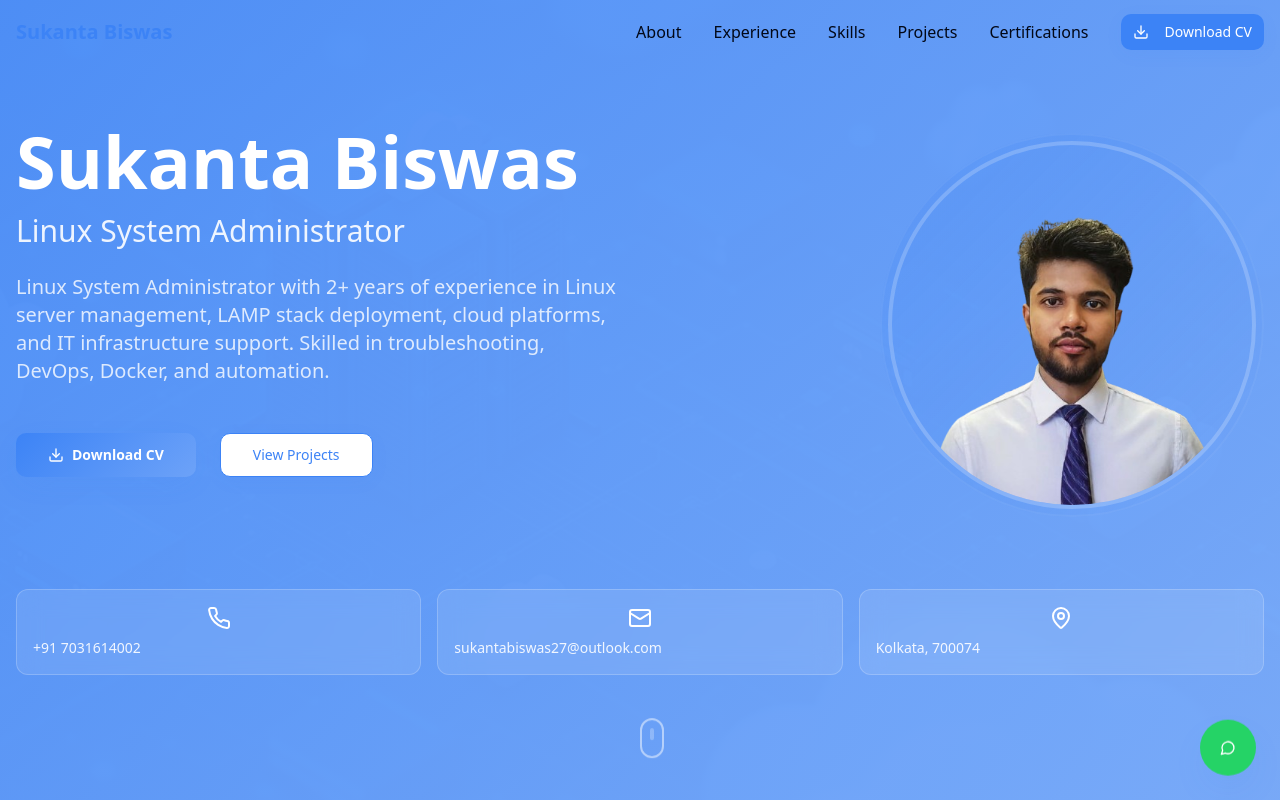
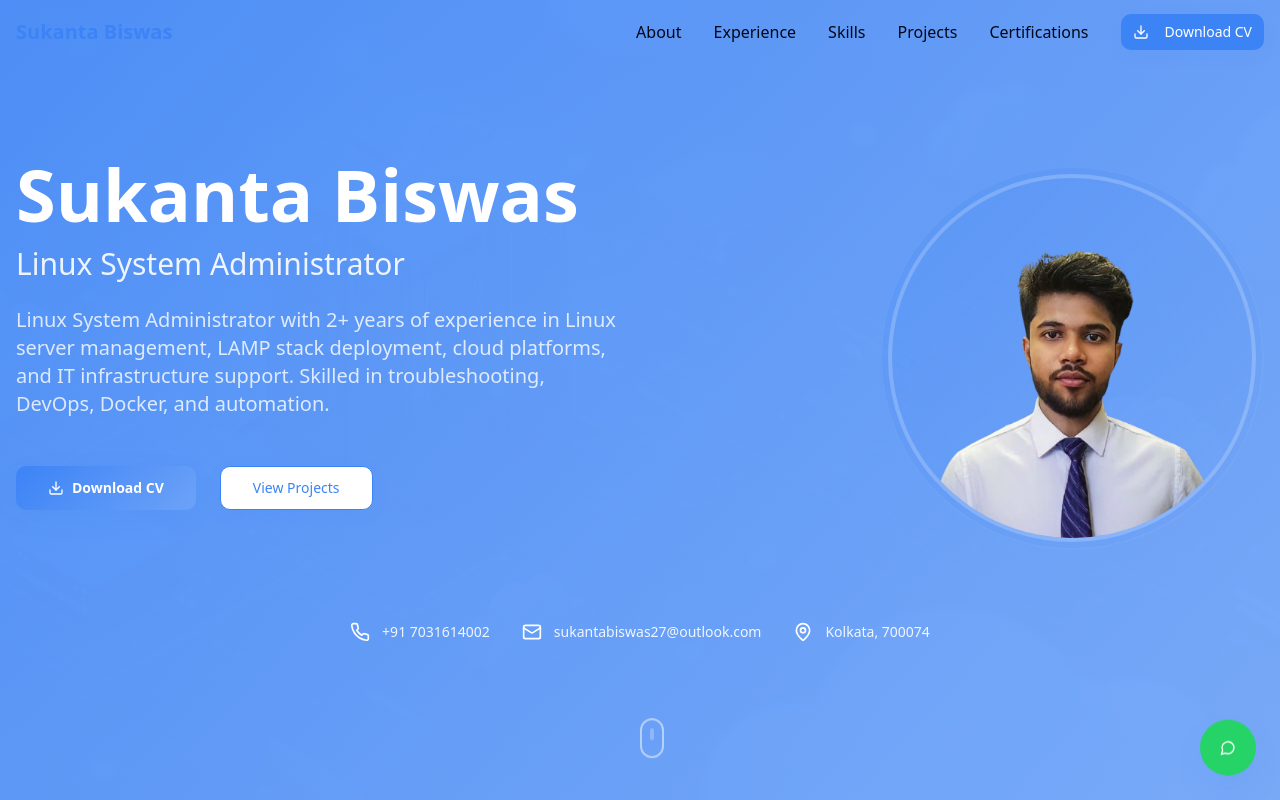
Before and after one commit to sukantabiswas27/My-portfolio, a React (Vite) app: page / in a window 1280 px wide. Shown: the top 800 px of the page. Built offline with nearby package versions, Linux system fonts and the light colour scheme; the HTML template or start-up script is replaced by a standard one.

Commit message:
Update contact section styling

```diff
--- a/src/components/HeroSection.tsx
+++ b/src/components/HeroSection.tsx
@@ -75,18 +75,18 @@ const HeroSection = () => {
         </div>
 
 
-        {/* Contact Info Cards */}
-        <div className="grid md:grid-cols-3 gap-4 mt-16 animate-scale-in">
-          <div className="bg-white/10 backdrop-blur-md rounded-lg p-4 border border-white/20">
-            <Phone className="w-6 h-6 text-white mb-2 mx-auto" />
+        {/* Contact Info */}
+        <div className="flex flex-col md:flex-row gap-8 justify-center items-center mt-16 animate-scale-in">
+          <div className="flex items-center gap-3">
+            <Phone className="w-5 h-5 text-white" />
             <p className="text-white/90 text-sm">+91 7031614002</p>
           </div>
-          <div className="bg-white/10 backdrop-blur-md rounded-lg p-4 border border-white/20">
-            <Mail className="w-6 h-6 text-white mb-2 mx-auto" />
+          <div className="flex items-center gap-3">
+            <Mail className="w-5 h-5 text-white" />
             <p className="text-white/90 text-sm">sukantabiswas27@outlook.com</p>
           </div>
-          <div className="bg-white/10 backdrop-blur-md rounded-lg p-4 border border-white/20">
-            <MapPin className="w-6 h-6 text-white mb-2 mx-auto" />
+          <div className="flex items-center gap-3">
+            <MapPin className="w-5 h-5 text-white" />
             <p className="text-white/90 text-sm">Kolkata, 700074</p>
           </div>
         </div>
```
